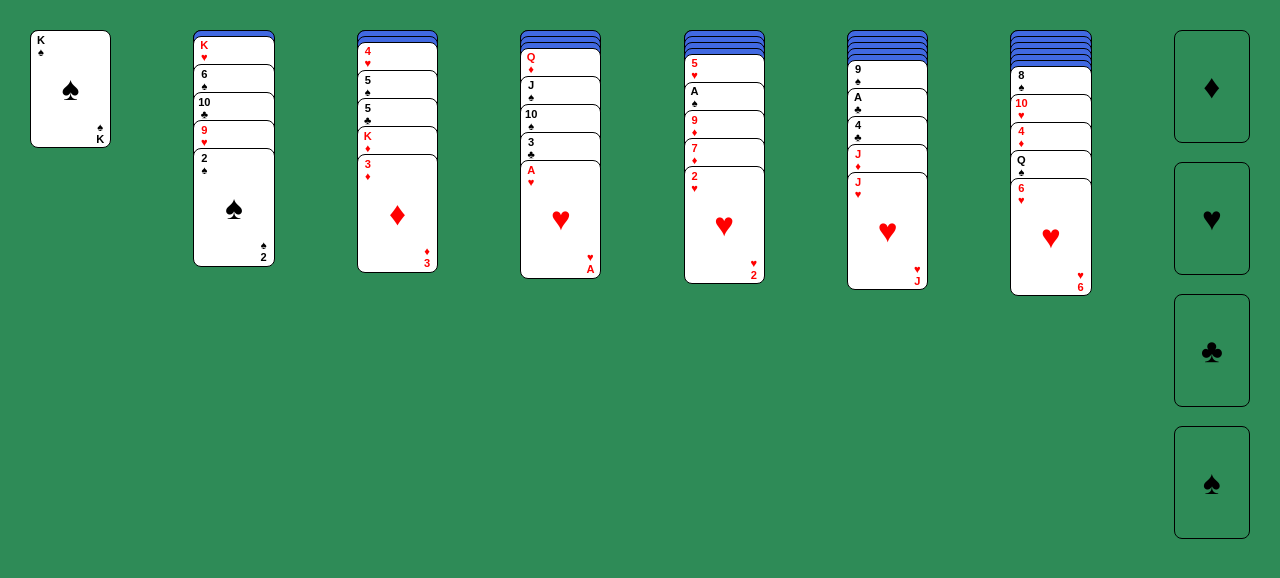
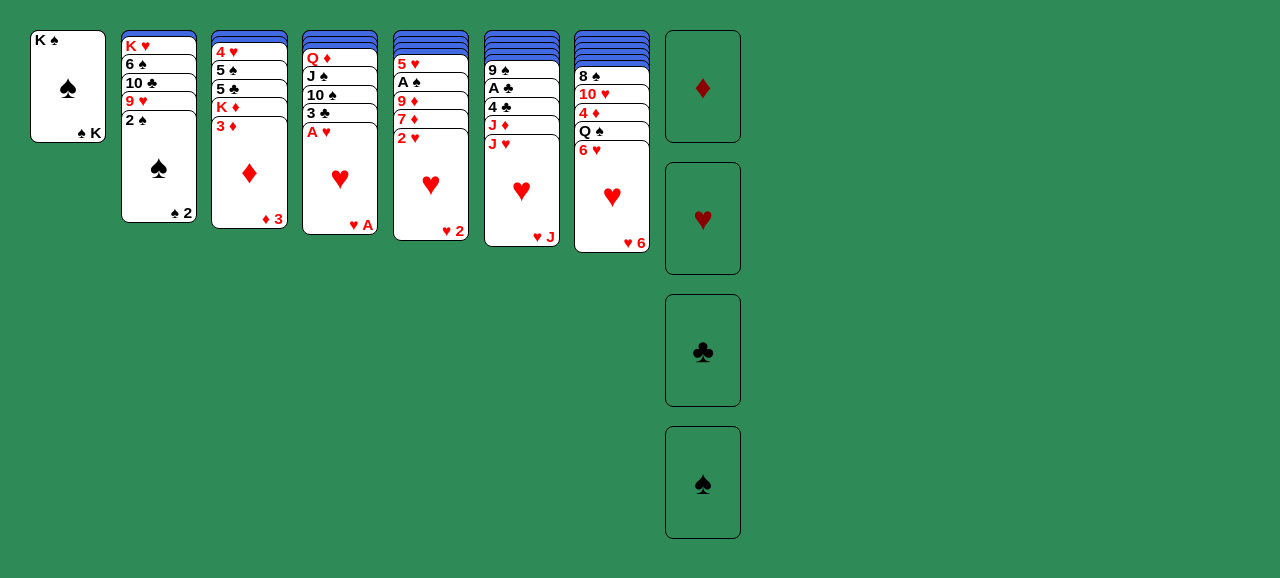
Before and after one commit to jabn1/YukonSolitaire, an Angular app: page / in a window 1280 px wide. Shown: the top 578 px of the page. Built offline with nearby package versions, Linux system fonts and the light colour scheme.

Commit message:
Added constant width and change foundation suit colors

```diff
--- a/src/app/card/card.component.css
+++ b/src/app/card/card.component.css
@@ -2,17 +2,17 @@
     border-style: solid;
     border-color: black;
 
-    padding: 0.2%;
+
 
 
     display: flex;
-    flex-direction: row;
+    flex-direction: column;
     background-color: white;
     position: absolute;
     font-family: Arial, Helvetica, sans-serif,sans-serif;
     font-weight: bold;
 
-
+    justify-content: space-between;
     -webkit-touch-callout: none;
     -webkit-user-select: none;
     -khtml-user-select: none;
@@ -28,15 +28,18 @@
     align-self: center;
     justify-self: center;
     text-align: center;
-    width: 60%;
+    height: min-content;
 }
 .left {
-    text-align: center;
+    font-size: 140%;
     align-self: flex-start;
-    width: 20%;
+    height: min-content;
+    margin-left: 5%;
 }
 .right {
-    text-align: center;
+
+    font-size: 140%;
+    margin-right: 5%;
     align-self: flex-end;
-    width: 20%;
+    height: min-content;
 }
--- a/src/app/card/card.component.html
+++ b/src/app/card/card.component.html
@@ -1,18 +1,14 @@
 <div  *ngIf="this.card.visible; invisible" [ngStyle]="tableService.cardOverlap[this.faceUp]">
 
     <div *ngIf="faceUp; else down" class="card" [style.color]="color" [ngStyle]="tableService.cardDimension"  >
-        <div class="left">
-            {{value}}
-            <br>
-            {{suit}}
+        <div class="left" >
+            {{value}} {{suit}}
         </div>
 
         <div class="center">{{suit}}</div>
 
-        <div class="right">
-            {{suit}}
-            <br>
-            {{value}}
+        <div class="right" >
+            {{suit}} {{value}}
         </div>
     </div>
 
--- a/src/app/foundation-stack/foundation-stack.component.html
+++ b/src/app/foundation-stack/foundation-stack.component.html
@@ -3,7 +3,7 @@
 (cdkDropListDropped)="drop($event)"
 >
 
-    <div *ngIf="foundationStack.stack.length === 0; else lastCard" class="foundation" [ngStyle]="tableService.cardDimension"><span class="element">{{suit}}</span></div>
+    <div *ngIf="foundationStack.stack.length === 0; else lastCard" class="foundation" [ngStyle]="tableService.cardDimension"><span class="element" [style.color]="color">{{suit}}</span></div>
     <ng-template #lastCard>
         <div *ngFor="let card of [this.foundationStack.stack[this.foundationStack.stack.length-1]]" class="foundation-card" [ngStyle]="tableService.cardDimension">
             <app-card [faceUp]="true" [card]="card" ></app-card>
--- a/src/app/foundation-stack/foundation-stack.component.ts
+++ b/src/app/foundation-stack/foundation-stack.component.ts
@@ -16,9 +16,15 @@ export class FoundationStackComponent implements OnInit {
 
   @Input() foundationStack: FoundationStack;
   suit: string;
-
+  color: string;
   ngOnInit(): void {
     this.suit = this.tableService.deck.suits[this.foundationStack.suit];
+    if(this.suit === '♥' || this.suit === '♦'){
+      this.color = 'darkred';
+    }
+    else{
+      this.color = 'black';
+    }
   }
 
   drop(event: CdkDragDrop<TableauStack>) {
--- a/src/app/table.service.ts
+++ b/src/app/table.service.ts
@@ -20,7 +20,7 @@ export class TableService {
       'border-radius': `${0.108*this.baseCardDimension}px`,
       'font-size': `${0.15*this.baseCardDimension}px`
     }
-    this.cardOverlap = {true: {'height': `${this.baseCardDimension*0.38}px`}, false: {'height': `${this.baseCardDimension*0.08}px`}}
+    this.cardOverlap = {true: {'height': `${this.baseCardDimension*0.25}px`}, false: {'height': `${this.baseCardDimension*0.08}px`}}
 
 
   }
--- a/src/app/table/table.component.css
+++ b/src/app/table/table.component.css
@@ -2,6 +2,8 @@
     display: grid;
     grid-template-columns: repeat(8, auto);
     justify-content: space-between;
+
+
 
     padding: 30px;
 
--- a/src/app/table/table.component.html
+++ b/src/app/table/table.component.html
@@ -1,22 +1,6 @@
-<!--
-<div class="general-container">
-    <div cdkDropListGroup class="grid-container">
-        <div class="t1"><app-tableau-stack></app-tableau-stack></div>
-        <div class="t2"><app-tableau-stack></app-tableau-stack></div>
-        <div class="t3"><app-tableau-stack></app-tableau-stack></div>
-        <div class="t4"><app-tableau-stack></app-tableau-stack></div>
-        <div class="t5"><app-tableau-stack></app-tableau-stack></div>
-        <div class="t6"><app-tableau-stack></app-tableau-stack></div>
-        <div class="t7"><app-tableau-stack></app-tableau-stack></div>
-        <div class="f1"><app-foundation-stack></app-foundation-stack></div>
-        <div class="f2"><app-foundation-stack></app-foundation-stack></div>
-        <div class="f3"><app-foundation-stack></app-foundation-stack></div>
-        <div class="f4"><app-foundation-stack></app-foundation-stack></div>
-    </div>
-</div> -->
 
 <div class="general-container" (window:resize)="tableService.onResize($event)">
-    <div cdkDropListGroup class="grid-container">
+    <div cdkDropListGroup class="grid-container" [ngStyle]="{'width.px': tableService.baseCardDimension*9.6}" >
 
         <div *ngFor="let tableauStack of tableService.table.tableau" >
             <app-tableau-stack [tableauStack]="tableauStack"></app-tableau-stack>
@@ -30,21 +14,3 @@
 
     </div>
 </div>
-<!-- <div class="general-container">
-    <div cdkDropListGroup class="grid-container">
-        <div class="tab"><app-tableau-stack></app-tableau-stack></div>
-        <div class="tab"><app-tableau-stack></app-tableau-stack></div>
-        <div class="tab"><app-tableau-stack></app-tableau-stack></div>
-        <div class="tab"><app-tableau-stack></app-tableau-stack></div>
-        <div class="tab"><app-tableau-stack></app-tableau-stack></div>
-        <div class="tab"><app-tableau-stack></app-tableau-stack></div>
-        <div class="tab"><app-tableau-stack></app-tableau-stack></div>
-        <div style="display: flex; flex-direction: row;">
-            <div class="f1"><app-foundation-stack></app-foundation-stack></div>
-            <div class="f2"><app-foundation-stack></app-foundation-stack></div>
-            <div class="f3"><app-foundation-stack></app-foundation-stack></div>
-            <div class="f4"><app-foundation-stack></app-foundation-stack></div>
-        </div>
-
-    </div>
-</div> -->
```
